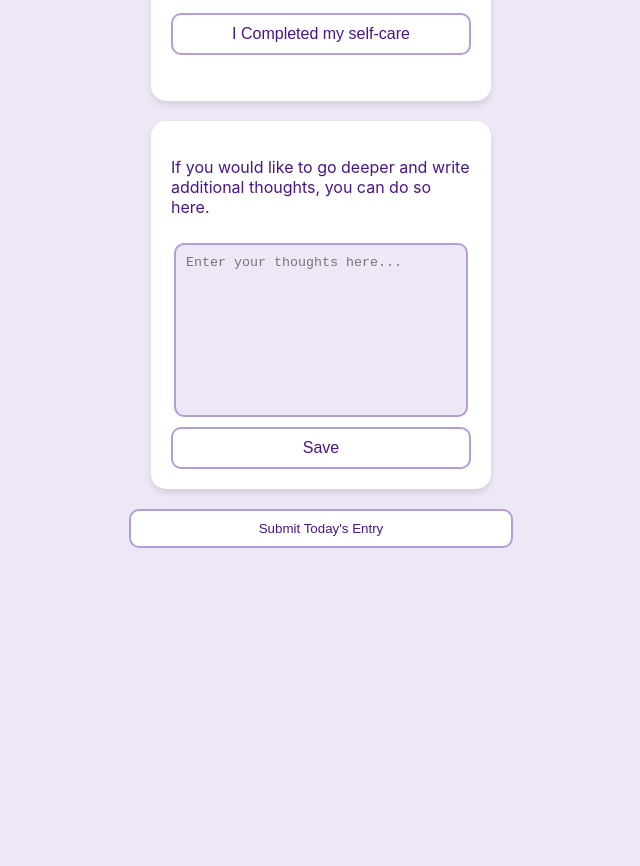
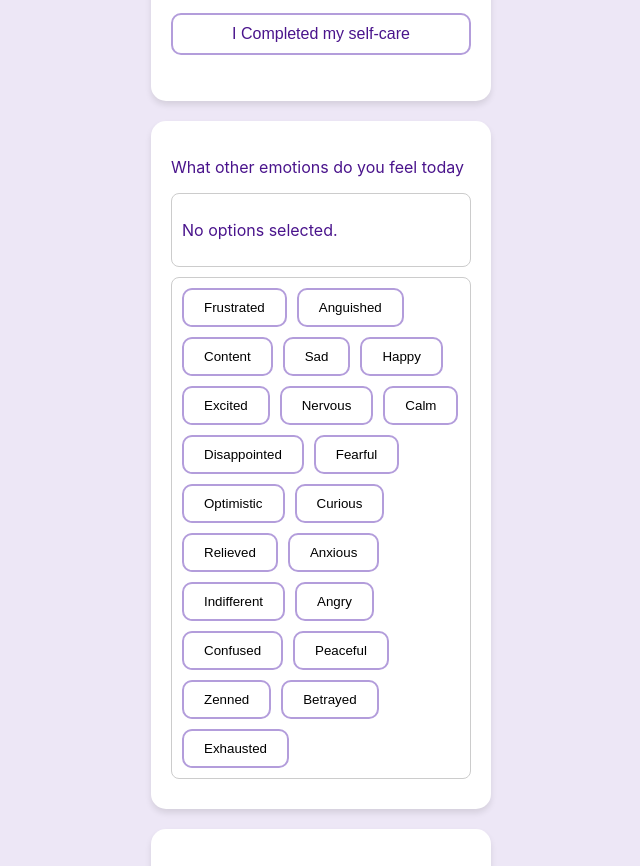
Before and after one commit to layanat/moodscape, a React (Create React App) app: page /checkin in a window 1280 px wide. Shown: the part 1920-2786 px from the top of the page, without its empty margins (319-959 px from the left). Before the commit the page ends 2488 px from the top, so only its background shows below. Built offline with nearby package versions, Linux system fonts and the light colour scheme.

Commit message:
added multiselect and fixed emoji size

```diff
--- a/src/pages/Checkin.jsx
+++ b/src/pages/Checkin.jsx
@@ -9,7 +9,30 @@ const Checkin = () => {
   const [selfCareCompleted, setSelfCareCompleted] = useState(false);
   const [userInput, setUserInput] = useState("");
   const [savedInput, setSavedInput] = useState("");
-
+  const [options, setOptions] = useState([
+    "Frustrated",
+    "Anguished",
+    "Content",
+    "Sad",
+    "Happy",
+    "Excited",
+    "Nervous",
+    "Calm",
+    "Disappointed",
+    "Fearful",
+    "Optimistic",
+    "Curious",
+    "Relieved",
+    "Anxious",
+    "Indifferent",
+    "Angry",
+    "Confused",
+    "Peaceful",
+    "Zenned",
+    "Betrayed",
+    "Exhausted",
+  ]);
+  const [selectedOptions, setSelectedOptions] = useState([]);
   const emojis = ["😊", "😔", "😡", "😁", "😭", "😕", "😴", "🥳", "🤯"]; // Your emoji list
 
   const handleChange = (event) => {
@@ -44,6 +67,15 @@ const Checkin = () => {
     alert(`Submitting Today's Entry. `);
     // Here you'd also handle other parts of the form, such as emoji and rest level
   };
+  const selectOption = (option) => {
+    setSelectedOptions([...selectedOptions, option]);
+    setOptions(options.filter((o) => o !== option));
+  };
+  const deselectOption = (option) => {
+    setOptions([...options, option]);
+    setSelectedOptions(selectedOptions.filter((o) => o !== option));
+  };
+
   return (
     <div>
       <h2 className="header">Check In with Yourself</h2>
@@ -67,7 +99,9 @@ const Checkin = () => {
           </select>
         </form>
 
-        <p>Selected Emoji: {selectedEmoji}</p>
+        <p>
+          Selected Emoji: <label className="emoji-text"> {selectedEmoji}</label>
+        </p>
       </div>
       <form onSubmit={(e) => e.preventDefault()}>
         <div className="card">
@@ -147,7 +181,35 @@ const Checkin = () => {
           </div>
         )}
       </div>
-
+      <div className="card">
+        <p>What other emotions do you feel today</p>
+        <div className="selected-container">
+          {selectedOptions.length > 0 ? (
+            selectedOptions.map((option, index) => (
+              <button
+                key={index}
+                onClick={() => deselectOption(option)}
+                className="selected-button"
+              >
+                {option}
+              </button>
+            ))
+          ) : (
+            <p>No options selected.</p>
+          )}
+        </div>
+        <div className="options-container">
+          {options.map((option, index) => (
+            <button
+              key={index}
+              onClick={() => selectOption(option)}
+              className="option-button"
+            >
+              {option}
+            </button>
+          ))}
+        </div>
+      </div>
       <div className="card">
         <form onSubmit={handleSaveInput}>
           <p>
--- a/src/styling/checkin.css
+++ b/src/styling/checkin.css
@@ -7,7 +7,40 @@ body {
     margin-top: 20px;
     color: #4A148C; /* A darker shade for visibility */
   }
+  #emojiSelect {
+    font-size: 24px; /* Larger font size for emojis */
+    /* Additional styling */
+  }
+  .emoji-text {
+    font-size: 32px; /* Adjust the size as needed */
+  }
+  .selected-container, .options-container {
+    padding: 10px;
+    margin-bottom: 10px;
+    border: 1px solid #ccc;
+    border-radius: 8px;
+    display: flex;
+    flex-wrap: wrap; /* Allows items to wrap within the container */
+    justify-content: start;
+    gap: 10px; /* Provides space between buttons */
+  }
 
+  .option-button, .selected-button {
+    background-color: white;
+    border: 2px solid #B39DDB;
+    border-radius: 10px;
+    padding: 10px 20px;
+    cursor: pointer;
+    transition: background-color 0.2s;
+  }
+
+  .option-button:hover, .selected-button:hover {
+    background-color: #EDE7F6; /* Light lavender background on hover */
+  }
+
+  .selected-button {
+    border-color: #6A0DAD /* Differentiate selected options */
+  }
   .card {
     background-color: white;
     border-radius: 15px;
```
